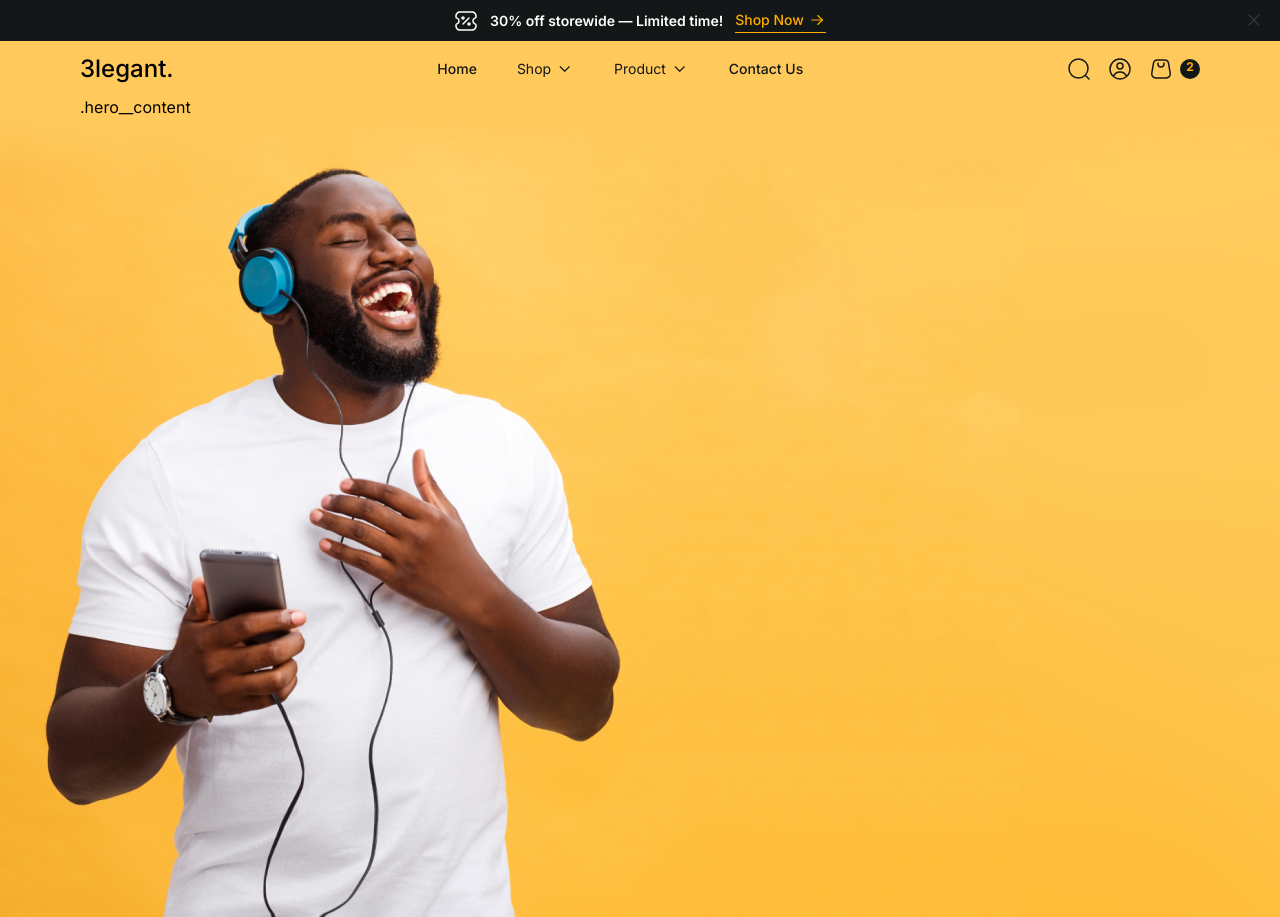
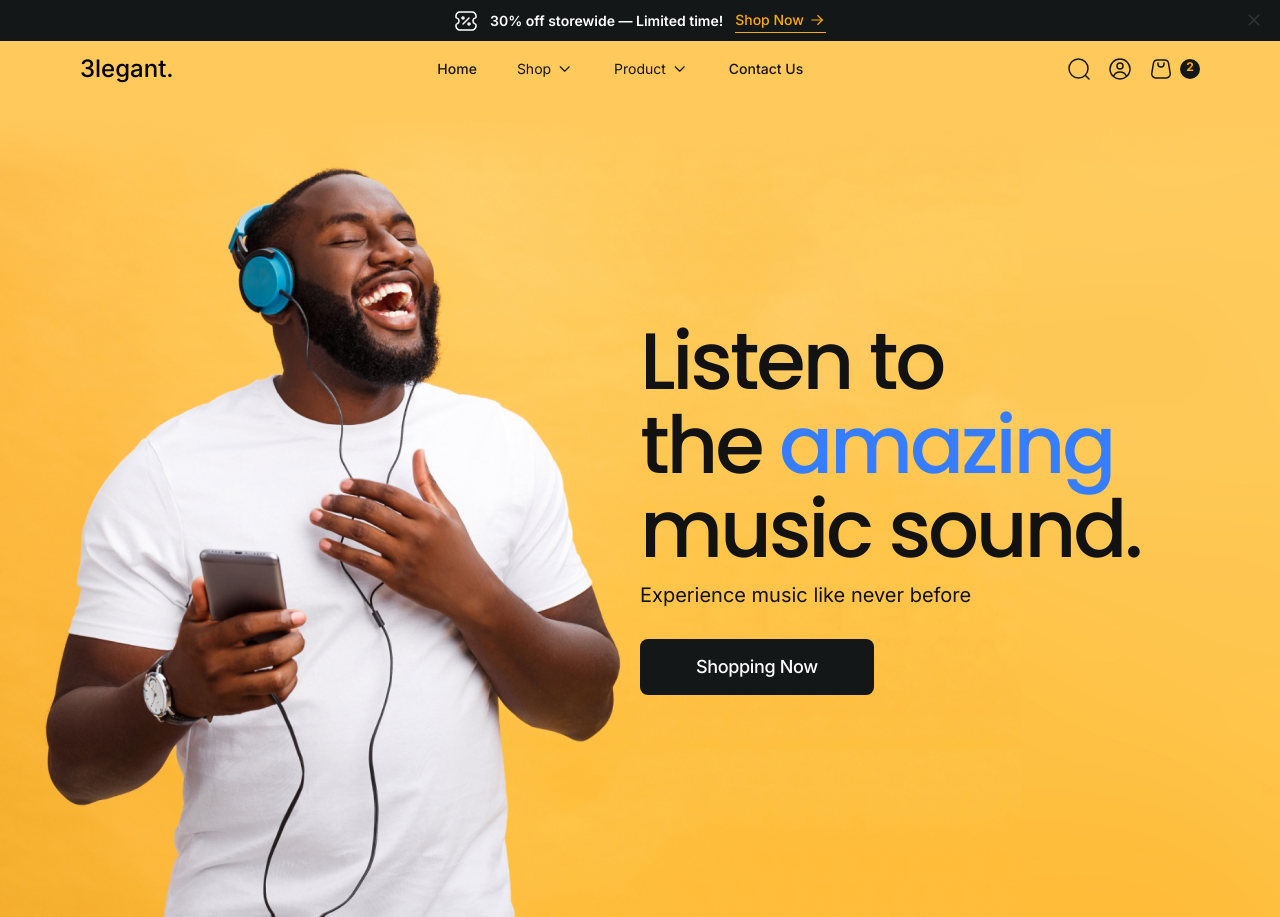
Before and after one commit to accura7e/3legant, a website: page src/html/index.html in a window 1280 px wide. Shown: the top 917 px of the page. Drawn offline with nearby package versions, Linux system fonts and the light colour scheme; files that its build step writes are made by us from their sources; files whose address does not match are found by name.

Commit message:
add: added hero section

```diff
--- a/src/html/blocks/hero.html
+++ b/src/html/blocks/hero.html
@@ -1,5 +1,30 @@
 <section class="hero">
-    <div class="container">
-        .hero__content
+
+
+    <div class="hero__container">
+        <div class="hero__content">
+            <div class="hero__title">
+                <h1 class="main-title">
+                    Listen to
+                    the&nbsp;<span>amazing</span>  music sound.
+                </h1>
+            </div>
+
+            <div class="hero__desc">
+                <p>
+                    Experience music like never before
+                </p>
+            </div>
+
+            <div class="hero__link">
+                <a class="btn" href="">
+                    Shopping Now
+                </a>
+            </div>
+
+
+        </div>
     </div>
+
+
 </section>
--- a/src/scss/blocks/_hero.scss
+++ b/src/scss/blocks/_hero.scss
@@ -7,3 +7,31 @@
     height: 820px;
 
 }
+
+.hero__container{
+    height: 100%;
+
+    display: flex;
+    align-items: center;
+
+    padding-left: calc(
+		(100% - var(--container-width)) / 2 + (var(--container-width) / 2)
+	);
+
+    padding-right: calc((100% - var(--container-width)) / 2);
+
+}
+
+.hero__title{
+    margin-bottom: 8px;
+}
+
+.hero__desc {
+    font-weight: 400;
+    font-size: 20px;
+    line-height: 160%;
+    color: #121212;
+    margin-bottom: 28px;
+}
+.hero__link {
+}
--- /dev/null
+++ b/src/scss/blocks/_main-title.scss
@@ -0,0 +1,11 @@
+.main-title{
+    font-family: var(--font-accent);
+    font-weight: 500;
+    font-size: 80px;
+    line-height: 105%;
+    letter-spacing: -0.04em;
+    color: #121212;
+    span{
+        color: #377DFF;
+    }
+}
--- /dev/null
+++ b/src/scss/blocks/btn.scss
@@ -0,0 +1,24 @@
+.btn{
+    font-weight: 500;
+    font-size: 18px;
+    line-height: 178%;
+    letter-spacing: -0.02em;
+    text-align: center;
+    color: #fff;
+    border-radius: 8px;
+    padding: 12px 56px;
+    background-color: var(--dark-color);
+    display: inline-block;
+
+    &--medium{
+        padding: 12px 56px;
+        font-size: 18px;
+        font-weight: 500;
+        letter-spacing: -0.4px;
+        line-height: 1.7778;
+    }
+
+    &:hover{
+        opacity: .8;
+    }
+}
```
Also changed, not shown: build/css/main.css, build/index.html.
